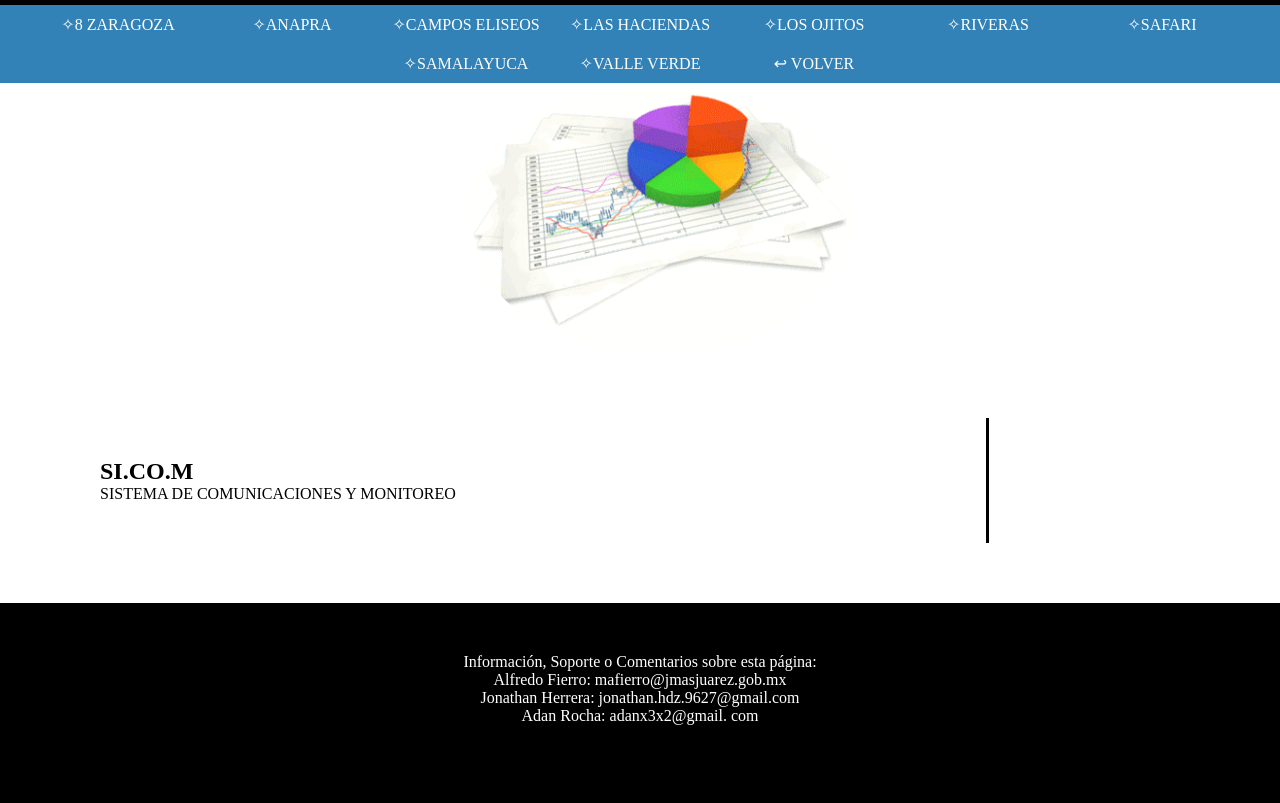
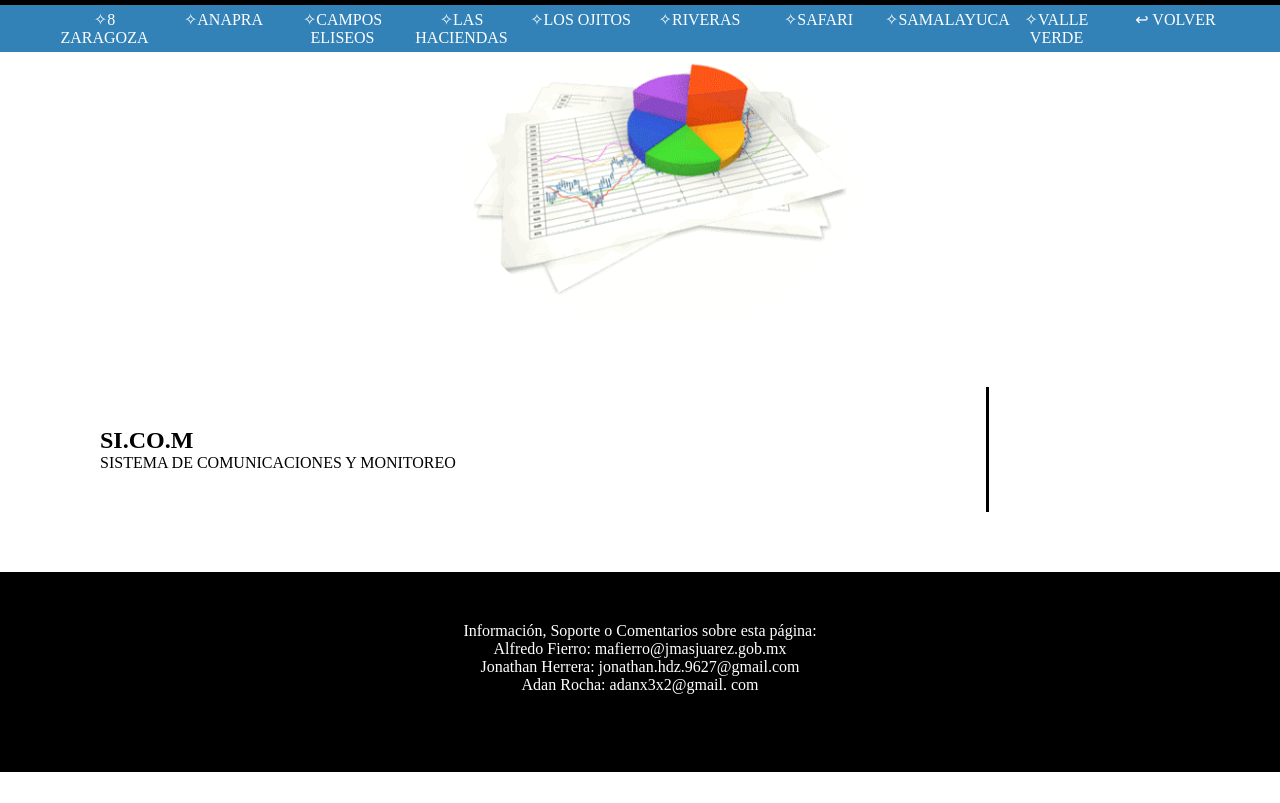
Before and after one commit to Oraida14/GRAFICAS, a plain HTML site: page index.html in a window 1280 px wide. Shown: the part 72-875 px from the top of the page. After the commit the page ends 844 px from the top, so only its background shows below. Drawn offline with Linux system fonts and the light colour scheme.

Commit message:
Update style.css

```diff
--- a/style.css
+++ b/style.css
@@ -55,8 +55,8 @@ nav li{
 nav a {
   text-decoration: none;
   color: white;
-  padding: 10px;
-  width: 150px;
+  padding: 5px;
+  width: 105px;
 }
 nav li:hover {
   background-color: rgb(22, 22, 112);
```
